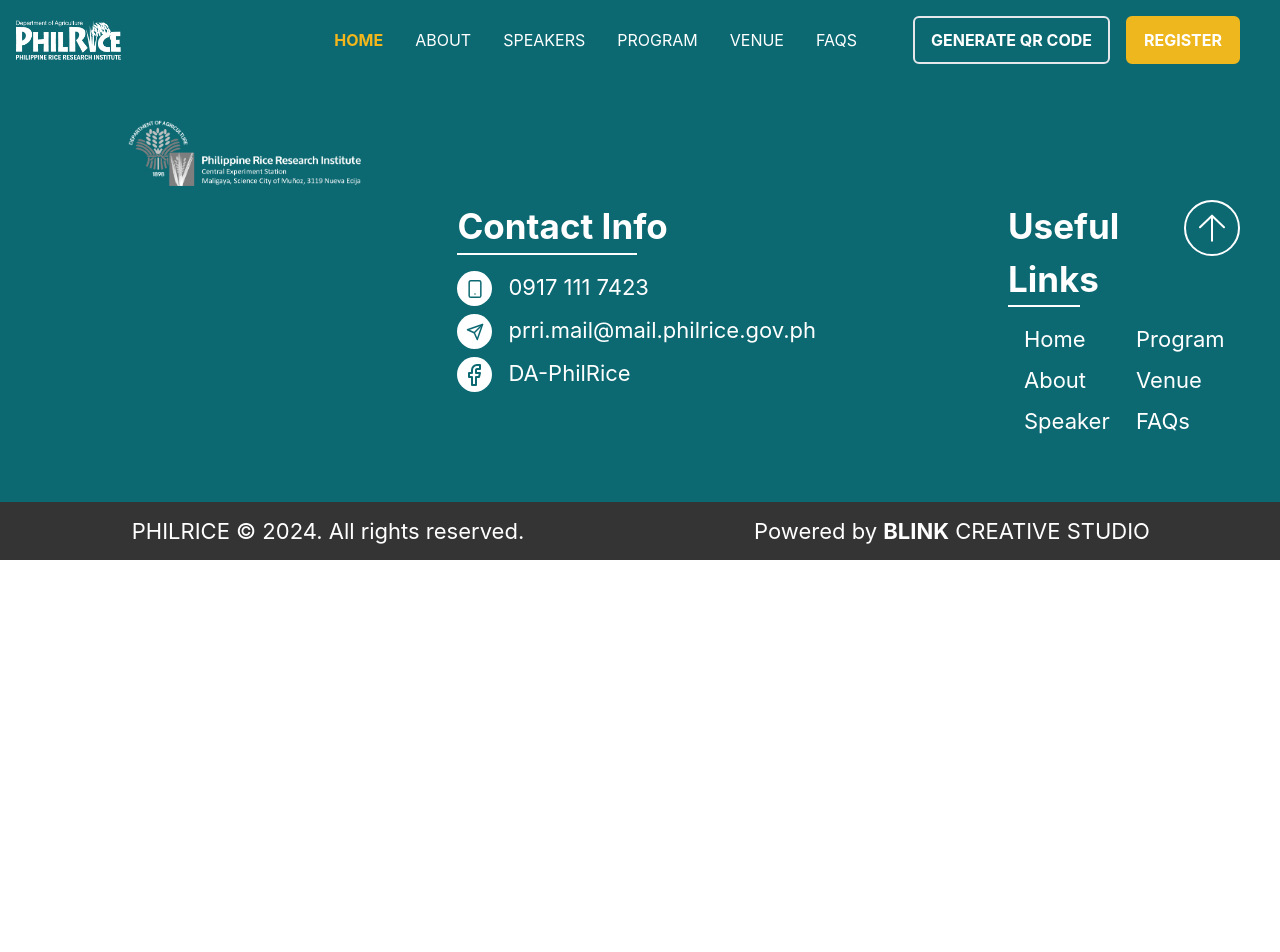
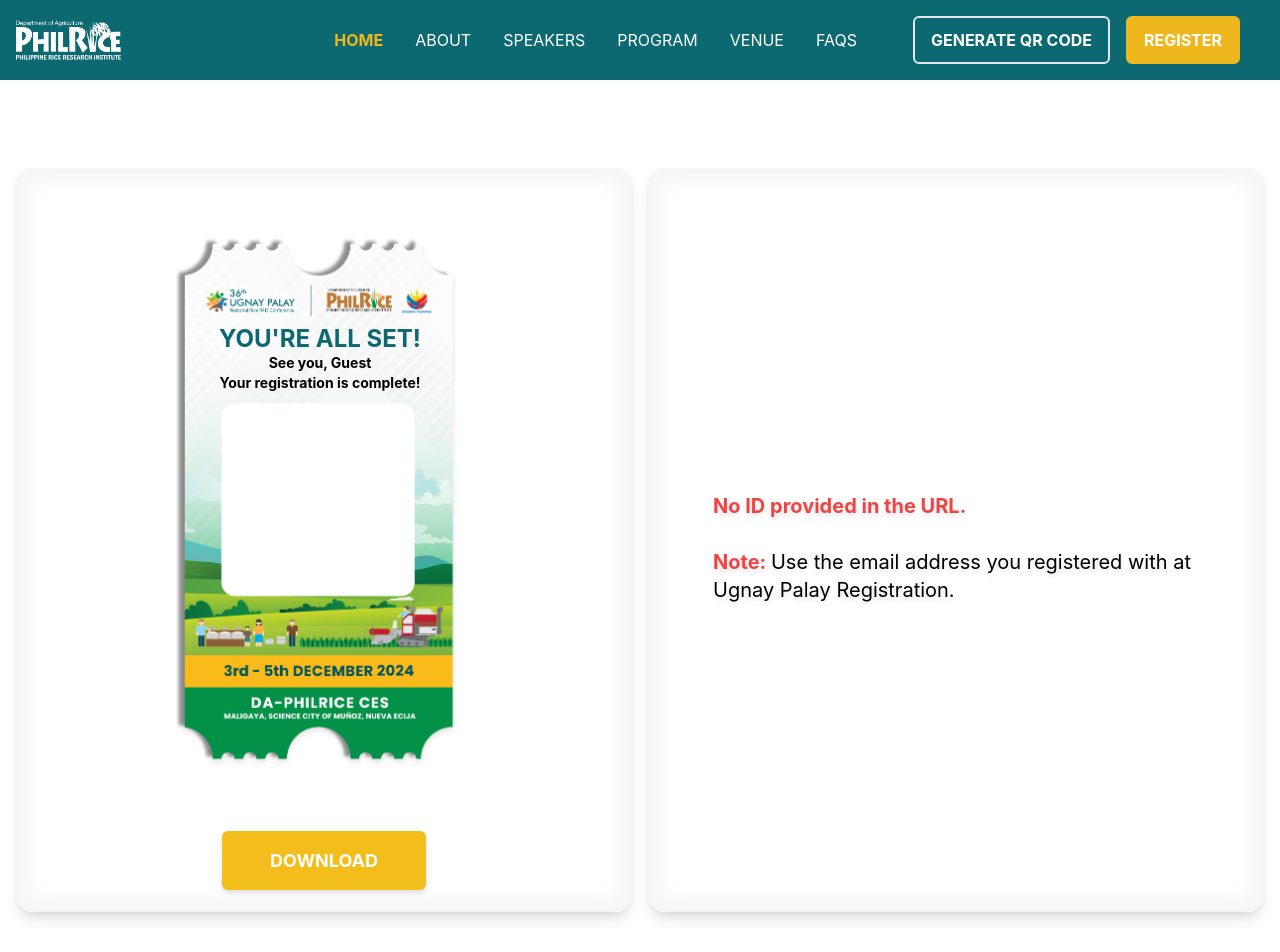
Before and after one commit to BlinkdevTeam/PhilRice, a React (Create React App) app: page /dynamic-qr-code in a window 1280 px wide. Shown: the top 952 px of the page. Before the commit the page ends 800 px from the top, so only its background shows below. Built offline with nearby package versions, Linux system fonts and the light colour scheme.

Commit message:
dynamic ready qr

```diff
--- a/src/App.tsx
+++ b/src/App.tsx
@@ -17,6 +17,7 @@
 import SpeakerPage from "./Speaker/SpeakerPage";
 import Booklet from "./StrategicPlanning/Booklet";
 import QrGen from "./QRGen/Qr_Gen";
+import DynamicQR from "./DynamicQR/Dynamic_QR";
 
 const Divider = () => (
   <div className="w-11/12 md:w-11/12 lg:w-10/12 h-[2px] bg-[#DDDEDD] my-[40px] mx-auto" />
@@ -91,6 +92,7 @@
           <Route path="/speaker-details" element={<SpeakerPage />} />
           <Route path="/strat-planning" element={<Booklet />} />
           <Route path="/qr-code-generator" element={<QrGen />} />
+          <Route path="/dynamic-qr-code" element={<DynamicQR />} />
         </Routes>
         <div className="order-last">
           <Footer refs={refs} />
--- /dev/null
+++ b/src/DynamicQR/Dynamic_QR.tsx
@@ -0,0 +1,136 @@
+import React, { useState, useEffect } from "react";
+import QRCode from "qrcode";
+import QRTicket from "../Assets/PHILRICE_QR_CONFIRMATION.png";
+import html2canvas from "html2canvas";
+import Confetti from "react-confetti";
+import { useSearchParams } from "react-router-dom";
+
+export default function DynamicQR() {
+  const [searchParams] = useSearchParams(); // To get query parameters
+  const [qrCodeUrl, setQrCodeUrl] = useState<string | null>(null);
+  const [name, setName] = useState(""); // Set dynamically if needed
+  const [email, setEmail] = useState(""); // Set dynamically if needed
+  const [error, setError] = useState<string | null>(null);
+  const [showConfetti, setShowConfetti] = useState(false);
+  const [numberOfPieces, setNumberOfPieces] = useState(
+    window.innerWidth < 768 ? 150 : 1550
+  );
+
+  // Get the `id` query parameter
+  const userId = searchParams.get("id");
+
+  // Generate the QR code based on the `id`
+  useEffect(() => {
+    if (userId) {
+      QRCode.toDataURL(userId, { width: 256 })
+        .then((url) => setQrCodeUrl(url))
+        .catch((err) => {
+          console.error("Error generating QR code", err);
+          setError("Failed to generate QR code. Please try again.");
+        });
+    } else {
+      setError("No ID provided in the URL.");
+    }
+  }, [userId]);
+
+  // Adjust confetti pieces on screen resize
+  useEffect(() => {
+    const handleResize = () => {
+      setNumberOfPieces(window.innerWidth < 768 ? 480 : 550);
+    };
+
+    window.addEventListener("resize", handleResize);
+    return () => window.removeEventListener("resize", handleResize);
+  }, []);
+
+  // Handle download of the QR code section
+  const handleDownload = () => {
+    const section = document.getElementById("qr-section");
+    if (section) {
+      html2canvas(section, {
+        scale: window.devicePixelRatio,
+        useCORS: true,
+        logging: false,
+        backgroundColor: null,
+      }).then((canvas) => {
+        const imageUrl = canvas.toDataURL("image/png");
+        const link = document.createElement("a");
+        link.href = imageUrl;
+        link.download = "qr-section.png";
+        link.click();
+      });
+    } else {
+      console.error("QR section not found!");
+    }
+  };
+
+  return (
+    <div className="flex flex-col lg:flex-row justify-center items-center px-4 w-screen h-full my-20 p-4 gap-4 overflow-hidden">
+      <>
+        {showConfetti && (
+          <Confetti
+            width={window.innerWidth}
+            height={document.documentElement.scrollHeight}
+            recycle={false}
+            numberOfPieces={numberOfPieces}
+            gravity={0.01}
+            wind={0.07}
+            initialVelocityX={{ min: -5, max: 5 }}
+            initialVelocityY={{ min: 2, max: 12 }}
+            colors={["#0C6972", "#EFB71E", "#EFB71E", "#FFFFFF"]}
+          />
+        )}
+        <div className="w-full lg:w-[734px] h-auto lg:h-[744px] border-[1px] border-solid border-gray-100 rounded-2xl px-16 py-16 flex flex-col justify-center items-center shadow-lg drop-shadow-md backdrop-blur-lg">
+          <div className="flex flex-col justify-center items-center">
+            <div
+              id="qr-section"
+              className="flex flex-col items-center mb-8 min-w-[320px] max-w-[375px] h-[608px]"
+            >
+              <div className="flex flex-col items-center mt-8 font-bold">
+                <div className="absolute z-30 mt-[100px] text-[#0C6972] text-2xl mr-2">
+                  YOU'RE ALL SET!
+                </div>
+                <div className="absolute z-30 mt-[130px] text-sm flex flex-col items-center justify-center text-center mr-2">
+                  See you, {name || "Guest"} <br />
+                  Your registration is complete!
+                </div>
+                <img
+                  src={QRTicket}
+                  alt="QR Ticket"
+                  className="absolute z-10 w-80"
+                />
+                {qrCodeUrl && (
+                  <img
+                    src={qrCodeUrl}
+                    alt="QR Code"
+                    className="w-44 h-44 z-20 relative mt-[190px] mr-[10px]"
+                  />
+                )}
+              </div>
+            </div>
+            {/* DOWNLOAD Button */}
+            <button
+              onClick={handleDownload}
+              className="bg-[#F3BD1C] text-white text-[18px] font-bold py-4 px-6 lg:px-12 rounded-md"
+            >
+              DOWNLOAD
+            </button>
+          </div>
+        </div>
+      </>
+      {/* Display error */}
+      {error && (
+        <div className="w-full lg:w-[734px] h-auto lg:h-[744px] border-[1px] border-solid border-gray-100 rounded-2xl px-16 py-16 flex flex-col justify-center items-center shadow-lg drop-shadow-md backdrop-blur-lg">
+          <div className="text-red-500 text-xl font-bold mt-4">
+            {error}
+            <br /> <br /> Note:{" "}
+            <span className="font-normal text-black">
+              Use the email address you registered with at Ugnay Palay
+              Registration.
+            </span>
+          </div>
+        </div>
+      )}
+    </div>
+  );
+}
```
